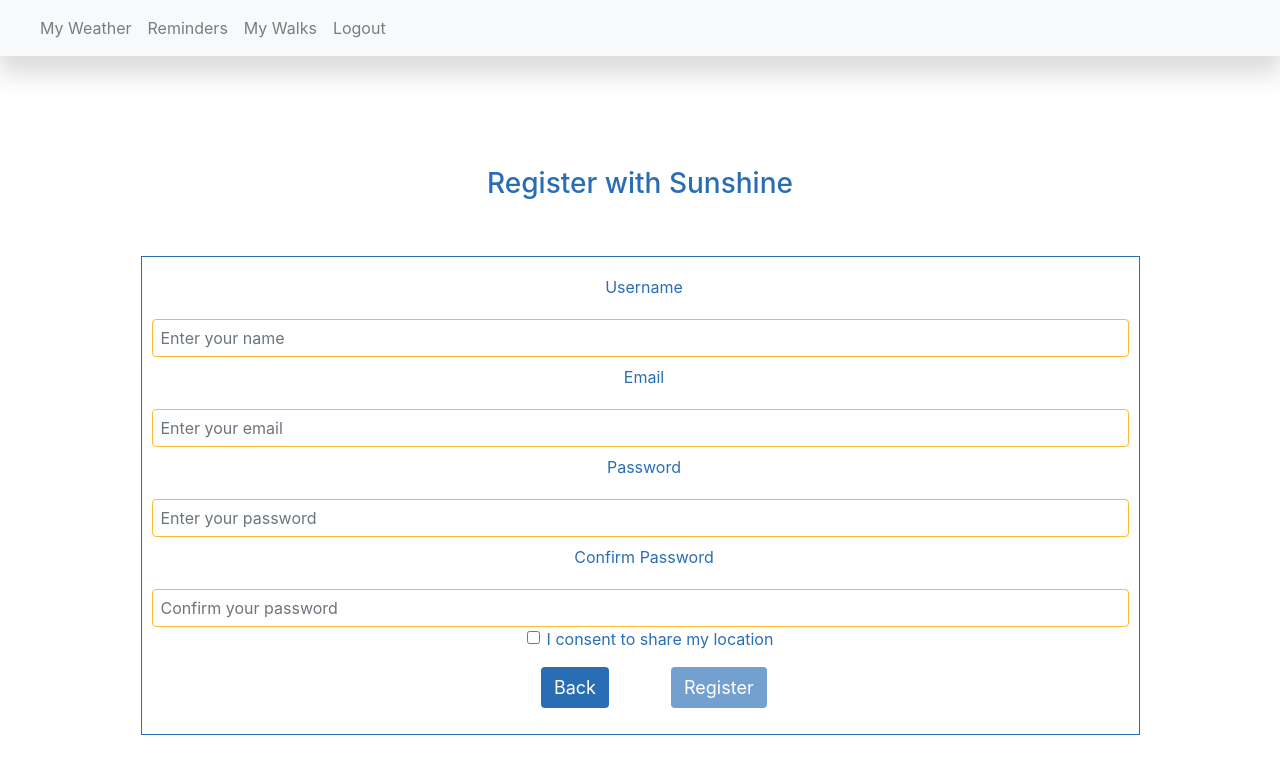
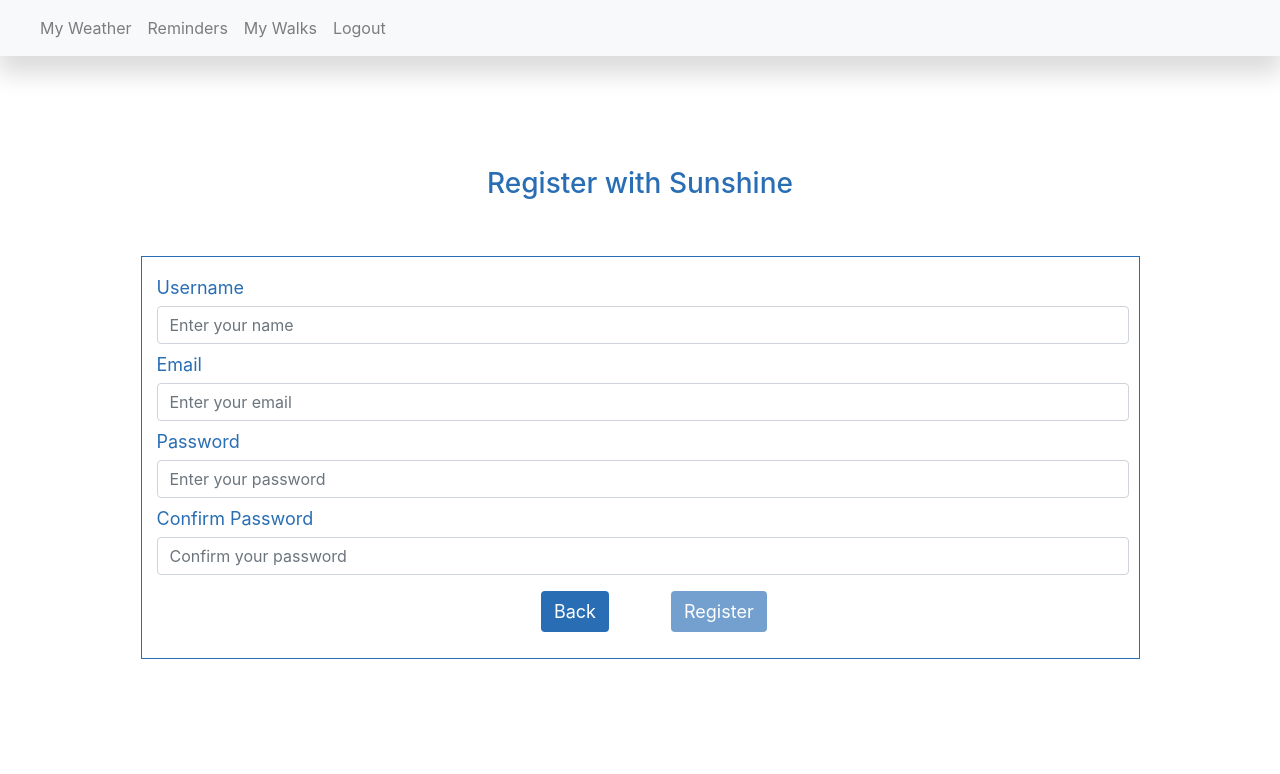
Before and after one commit to TR-SUNSHINE/Frontend, a React (Create React App) app: page /RegisterPage in a window 1280 px wide. Shown: the top 774 px of the page. Built offline with nearby package versions, Linux system fonts and the light colour scheme; no server answers; what google-maps-react would draw is missing.

Commit message:
STYLE: form label left aligned

```diff
--- a/src/App.css
+++ b/src/App.css
@@ -1,28 +1,3 @@
-/* register page */
-
-.form-register {
-    padding-block: 5px;
-    color: #296eb4;
-    padding: 10px;
-    margin: 5%;
-    border: 2px solid #fdbb33;
-}
-
-.form-control {
-    border: 1px solid #fdbb33;
-    padding: 8px;
-    margin-top: 4px;
-}
-
-.form-label {
-    padding: 8px;
-    margin: 0px 0px 8px 8px;
-}
-
-.row {
-    align-items: center;
-}
-
 
 /*** My Walks CSS **/
 
--- a/src/components/RegisterPage/RegisterPage.css
+++ b/src/components/RegisterPage/RegisterPage.css
@@ -10,32 +10,29 @@
 
 .form-group {
   margin-bottom: 0;
+  text-align: left;
+  padding-left: 5px;
 }
 .Form.Control {
     border: 1px solid #fdbb33
 }
-.form.Label{
+/* .form--label{
   font-size: 18px;
   text-align: left;
+} */
+.form-label{
+  font-size: 18px;
+  margin-top: 7px;
+  margin-bottom:5px;
   text-align: left;
+
 }
+
 .form-error p {
   padding-left: 5px;
   margin-bottom: 0px;
   color: red;
 }
-.form-check {
-
-}
-/* .form-check-label {
-  /* padding-left: 5px; */
-  /* margin-top: 5px;
-  margin-bottom: 0px;
-  }
-.form-check-input {
-  margin-left: 2px ;
-  margin-top:2px;
-  padding-top: 3px;;} */
 
 .button__container--center {
   text-align: center;
--- a/src/components/RegisterPage/RegisterPage.js
+++ b/src/components/RegisterPage/RegisterPage.js
@@ -93,7 +93,7 @@ const RegisterPage = () => {
 
                     <Form.Group className="form-row">
                         <Col sm={12}>
-                            <Form.Label htmlFor="nameInput">Username</Form.Label>
+                            <Form.Label className="form--label" htmlFor="nameInput">Username</Form.Label>
                         </Col>
                         <Col sm={12}>
                             <Form.Control
@@ -160,12 +160,6 @@ const RegisterPage = () => {
                             {details.confirmPasswordError && <p>{details.confirmPasswordError} </p>}
                         </div>
                     </Form.Group>
-                    <Form.Group className="form-check">
-                        <Form.Check
-                            name="consent"
-                            type="checkbox"
-                            label="I consent to share my location" />
-                    </Form.Group>
                     <Row>
                         <Col xs={12} sm={12} md={6}>
                             <div className="button__container button__container--left" >
```
